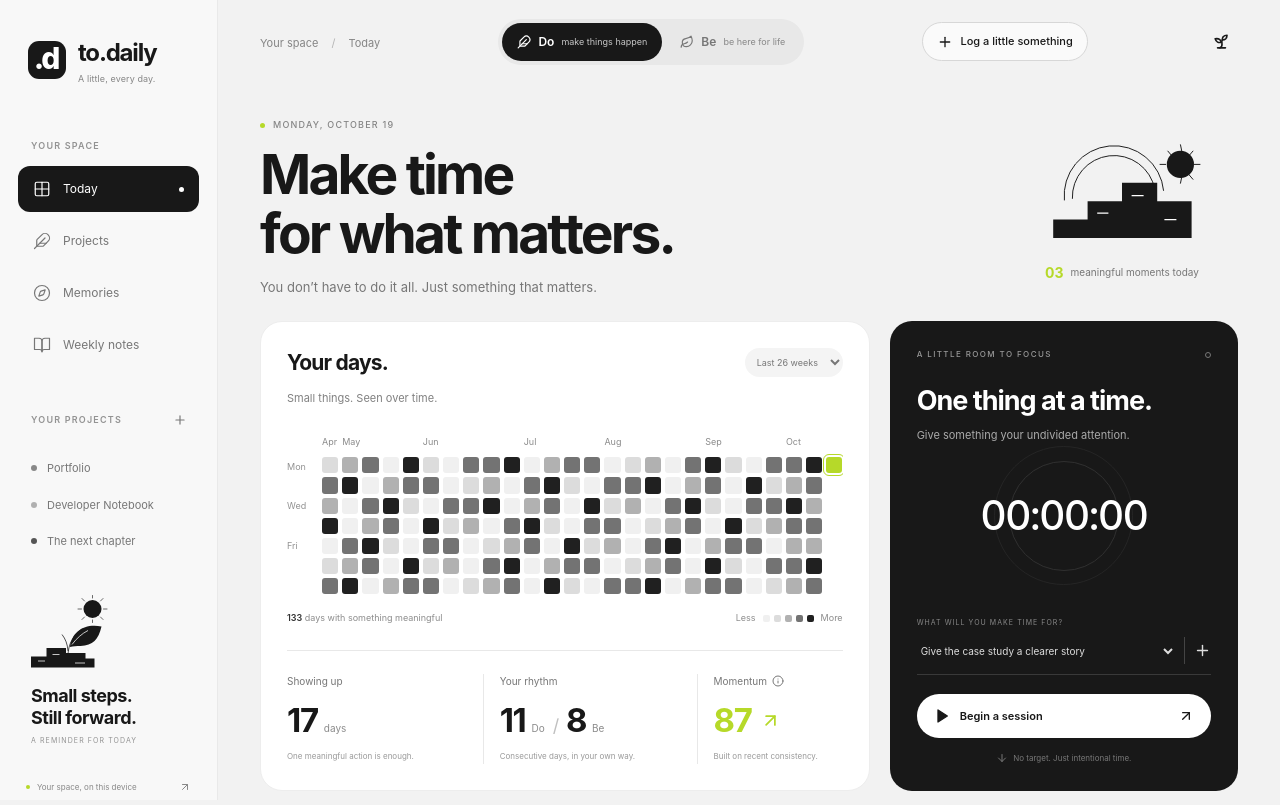
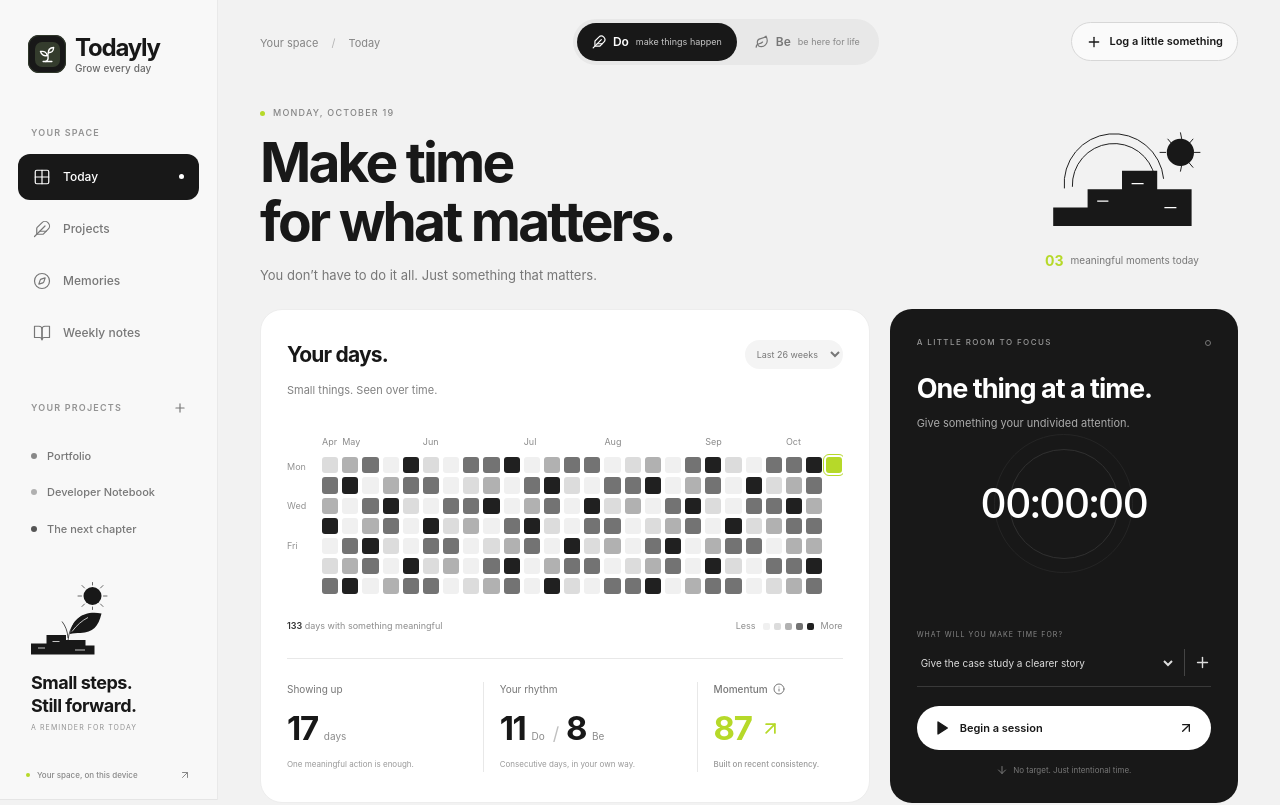
Before and after one commit to oleafm/dailyfm, a Next.js app: page / in a window 1280 px wide. Shown: the top 805 px of the page. Built offline with nearby package versions, Linux system fonts and the light colour scheme.

Commit message:
Refine Todayly branding and interface styling

```diff
--- a/src/app/globals.css
+++ b/src/app/globals.css
@@ -40,6 +40,7 @@
   -webkit-tap-highlight-color: transparent;
 }
 button {
+  font-weight: 500;
   cursor: pointer;
   color: inherit;
   border: 0;
@@ -118,7 +119,7 @@
 .brand {
   display: flex;
   align-items: center;
-  gap: 12px;
+  gap: 9px;
   text-align: left;
   padding: 0 10px;
   margin-bottom: 53px;
@@ -135,10 +136,12 @@
   line-height: 1;
   letter-spacing: -3px;
   border-radius: 11px;
-  padding-right: 3px;
-  padding-bottom: 4px;
+  padding: 0;
+  flex-shrink: 0;
+  box-shadow: inset 0 0 0 1px #30382b;
 }
 .brand > span:last-child {
+  line-height: 1;
   font-size: 24px;
   letter-spacing: -1.2px;
   font-weight: 750;
@@ -148,11 +151,11 @@
 }
 .brand small {
   display: block;
-  color: #868686;
-  font-size: 9px;
-  font-weight: 400;
+  color: #686868;
+  font-size: 10px;
+  font-weight: 500;
   letter-spacing: 0.1px;
-  margin-top: 1px;
+  margin-top: 3px;
 }
 .nav-caption {
   font-size: 9px;
@@ -310,6 +313,11 @@
   margin-left: 218px;
 }
 .topbar {
+  position: sticky;
+  top: 0;
+  z-index: 30;
+  background: #f2f2f2f2;
+  backdrop-filter: blur(14px);
   height: 83px;
   display: flex;
   align-items: center;
@@ -364,7 +372,7 @@
   align-items: center;
   gap: 7px;
   font-size: 11px;
-  font-weight: 500;
+  font-weight: 600;
   border: 1px solid #d7d7d7;
   background: #fafafa;
   border-radius: 25px;
@@ -380,7 +388,7 @@
 .page-content {
   max-width: 1450px;
   margin: 0 auto;
-  padding: 35px 42px 0;
+  padding: 23px 42px 0;
 }
 .page-intro {
   margin-bottom: 22px;
@@ -423,7 +431,7 @@
   font-style: normal;
   font-weight: inherit;
 }
-.page-intro > p,
+.page-intro > p:not(.eyebrow),
 .page-intro > div > p:not(.eyebrow) {
   color: #777;
   font-size: 13px;
@@ -509,7 +517,7 @@
   justify-content: center;
   gap: 9px;
   font-size: 11px;
-  font-weight: 500;
+  font-weight: 600;
   padding: 5px 0;
   color: #333;
   line-height: 1.5;
@@ -1246,7 +1254,7 @@
   min-height: 44px;
   font-size: 12px;
   line-height: 1.5;
-  font-weight: 500;
+  font-weight: 600;
 }
 .primary-button:hover {
   background: #333;
@@ -1409,9 +1417,11 @@
   justify-content: center;
   gap: 18px;
   margin: 42px 0;
+  padding: 18px 24px;
   color: #777;
-}
-.editorial-note > span {
+  border-left: 3px solid var(--accent);
+}
+.editorial-note > svg {
   color: #181818;
   font-size: 32px;
 }
@@ -1655,8 +1665,8 @@
   color: #555;
 }
 .archive-summary {
-  border-top: 1px solid #ddd;
-  border-bottom: 1px solid #ddd;
+  background: var(--surface);
+  border-radius: var(--radius);
   display: flex;
   justify-content: center;
   align-items: center;
@@ -1672,13 +1682,14 @@
   color: #b1b1b1;
 }
 .archive-summary p {
-  color: #999;
+  color: #888;
   font-size: 10px;
 }
 .archive-summary strong {
   display: block;
-  color: #333;
-  font-size: 26px;
+  color: var(--ink);
+  letter-spacing: -1px;
+  font-size: 32px;
   font-weight: 650;
   margin-bottom: 7px;
 }
@@ -1741,7 +1752,7 @@
   background: #202020;
 }
 .bar-be {
-  background: #cecece;
+  background: var(--accent);
 }
 .week-bar-column > span {
   color: #888;
@@ -2319,7 +2330,7 @@
 
 @media (min-width: 1550px) {
   .page-content {
-    padding-top: 47px;
+    padding-top: 35px;
   }
   h1 {
     font-size: 64px;
@@ -2374,7 +2385,7 @@
     display: none;
   }
   .page-content {
-    padding: 30px 26px 0;
+    padding: 18px 26px 0;
   }
   h1 {
     font-size: 49px;
@@ -2657,7 +2668,7 @@
     display: none;
   }
   .page-content {
-    padding: 28px 22px 0;
+    padding: 16px 22px 0;
   }
   .page-intro {
     margin-bottom: 15px;
@@ -2672,7 +2683,7 @@
     letter-spacing: -2px;
     line-height: 1.08;
   }
-  .page-intro > p,
+  .page-intro > p:not(.eyebrow),
   .page-intro > div > p:not(.eyebrow) {
     font-size: 12px;
     line-height: 1.8;
@@ -3235,7 +3246,7 @@
     flex-wrap: wrap;
     justify-content: flex-start;
     gap: 25px;
-    padding: 28px 2px;
+    padding: 28px 22px;
     margin-top: 35px;
   }
   .archive-summary .serif {
@@ -3449,3 +3460,10 @@
 @media (max-width: 1000px) {
   .grid-chart-body { --grid-columns: 16; }
 }
+
+/* Give activity history room to breathe, including its range control. */
+.activity-card { padding-top: 30px; padding-bottom: 30px; }
+.activity-card .section-heading { flex-wrap: wrap; row-gap: 12px; }
+.activity-card .contribution-chart { margin-top: 36px; margin-bottom: 25px; }
+.brand-mark svg { background: #343c2d; border-radius: 7px; padding: 2px; }
+.archive-summary .serif { color: var(--ink); }
--- a/src/app/layout.tsx
+++ b/src/app/layout.tsx
@@ -2,7 +2,7 @@
 import "./globals.css";
 
 export const metadata: Metadata = {
-  title: "to.daily — A little, every day",
+  title: "Todayly — Grow every day",
   description:
     "A quiet place to see your progress. Meaningful work and a life well lived.",
 };
--- a/src/components/prototype/PrototypeApp.tsx
+++ b/src/components/prototype/PrototypeApp.tsx
@@ -411,14 +411,14 @@
         <button
           className="brand"
           onClick={() => navigate("today")}
-          aria-label="to.daily home"
+          aria-label="Todayly home"
         >
           <span className="brand-mark" aria-hidden="true">
-            .d
+            <Sprout size={25} strokeWidth={1.6} />
           </span>
           <span>
-            to<span className="brand-period">.daily</span>
-            <small>A little, every day.</small>
+            Todayly
+            <small>Grow every day</small>
           </span>
         </button>
         <button
@@ -521,7 +521,7 @@
               Your space<span>/</span>
               {navigation.find((n) => n.view === view)?.label}
             </span>
-            <span className="mobile-brand">to.daily</span>
+            <span className="mobile-brand">Todayly</span>
           </div>
           <div className="area-switch" aria-label="Choose an area">
             <button
@@ -552,9 +552,6 @@
           >
             <Plus size={16} />
             <span>Log a little something</span>
-          </button>
-          <button className="icon-button sprout-preview" aria-label="Preview sprout celebration" title="Preview a little celebration" onClick={() => celebrate("session")}>
-            <Sprout size={19} />
           </button>
         </header>
         <main id="main-content" className="page-content">
@@ -698,7 +695,7 @@
             />
           )}
           <footer className="page-footer">
-            <span className="footer-brand">to.daily</span>
+            <span className="footer-brand">Todayly</span>
             <p>Evidence, not judgment.</p>
             <span>
               Made for a life in progress.
--- a/src/components/prototype/Views.tsx
+++ b/src/components/prototype/Views.tsx
@@ -18,6 +18,7 @@
   Palette,
   Play,
   Plus,
+  Quote,
   Sparkles,
   Sprout,
   Users,
@@ -461,12 +462,12 @@
           <p>It doesn’t need a perfect plan.</p>
         </button>
       </div>
-      <div className="editorial-note">
-        <ArrowRight size={25} strokeWidth={1.4} />
+      <blockquote className="editorial-note">
+        <Quote size={25} strokeWidth={1.4} aria-hidden="true" />
         <p>
           Progress is easier to see when you leave a little evidence behind.
         </p>
-      </div>
+      </blockquote>
     </>
   );
 }
@@ -613,7 +614,7 @@
         <Empty>Room for a first. Your memories will find a home here.</Empty>
       )}
       <div className="archive-summary">
-        <span className="serif">{new Date().getFullYear()}</span>
+        <p><strong>{new Date().getFullYear()}</strong> your story so far</p>
         <p>
           <strong>{state.completions.length}</strong> moments kept
         </p>
@@ -699,7 +700,8 @@
     <>
       <div className="page-intro">
         <p className="eyebrow">
-          THE LAST SEVEN DAYS ·{" "}
+          <span className="live-dot" />
+          The last seven days ·{" "}
           {prettyDate(relativeDay(-6), { month: "short", day: "numeric" })} —{" "}
           {prettyDate(relativeDay(0), { month: "short", day: "numeric" })}
         </p>
@@ -783,10 +785,10 @@
           </article>
         ))}
       </div>
-      <div className="editorial-note">
-        <ArrowRight size={25} strokeWidth={1.4} />
+      <blockquote className="editorial-note">
+        <Quote size={25} strokeWidth={1.4} aria-hidden="true" />
         <p>Patterns are invitations to get curious. They’re never a verdict.</p>
-      </div>
+      </blockquote>
     </>
   );
 }
```
